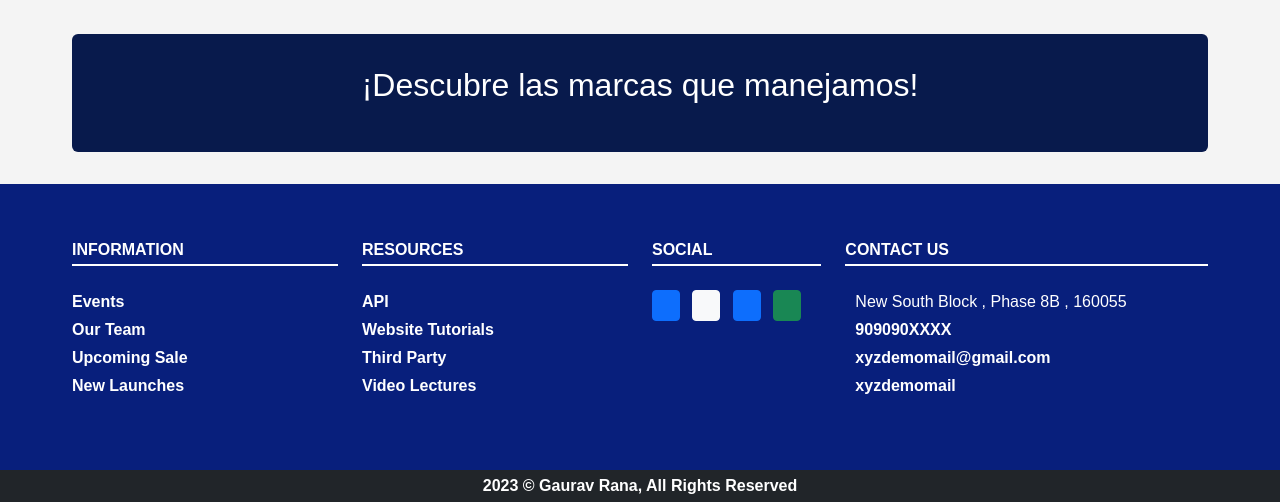
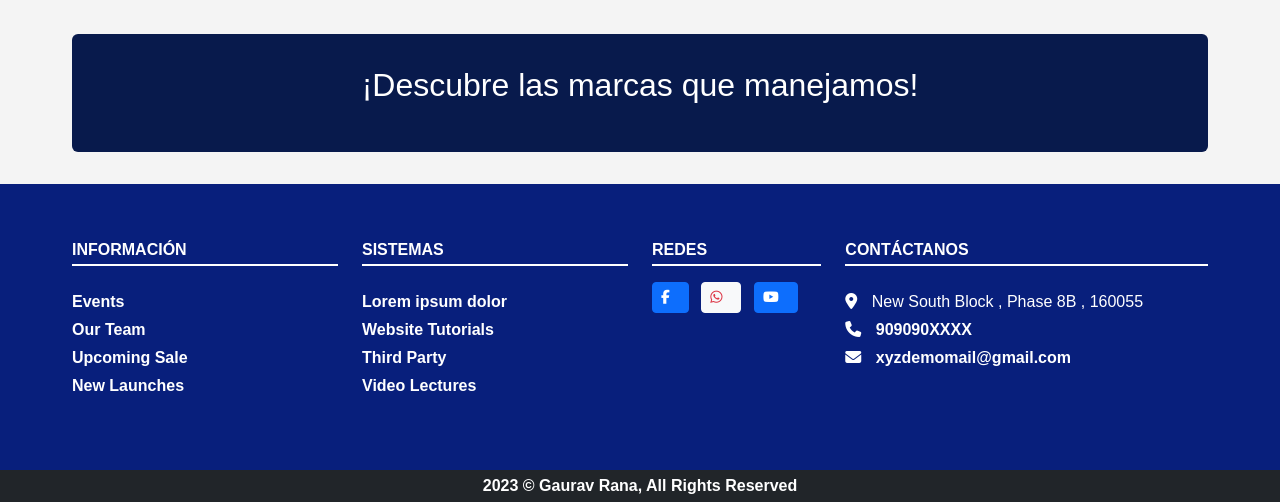
Before and after one commit to FernandoProgramador1/PaginaWeb, a PHP site: page / in a window 1280 px wide. Shown: the part 854-1356 px from the top of the page. Run offline with PHP 8.4, Linux system fonts and the light colour scheme; data that the repository does not hold is empty; some libraries are stand-ins or nearby versions.

Commit message:
Icono redes sociales

```diff
--- a/vistas/template/footer/footer.php
+++ b/vistas/template/footer/footer.php
@@ -7,7 +7,7 @@ require_once('modelos/model_contactos.php');
         <div class="row">
             <div class="col-sm-6 col-md-4 mt-4 col-lg-3 text-center text-sm-start">
                 <div class="information">
-                    <h6 class="footer-heading text-uppercase fw-bold">Information</h6>
+                    <h6 class="footer-heading text-uppercase fw-bold">Información</h6>
                     <ul class="list-unstyled footer-link mt-4">
                         <li class="mb-1"><a href="#" class="fw-semibold">Events</a></li>
                         <li class="mb-1"><a href="#" class="fw-semibold">Our Team</a></li>
@@ -18,9 +18,9 @@ require_once('modelos/model_contactos.php');
             </div>
             <div class="col-sm-6 col-md-4 mt-4 col-lg-3 text-center text-sm-start">
                 <div class="resources">
-                    <h6 class="footer-heading text-uppercase fw-bold">Resources</h6>
+                    <h6 class="footer-heading text-uppercase fw-bold">Sistemas</h6>
                     <ul class="list-unstyled footer-link mt-4">
-                        <li class="mb-1"><a href="#" class="fw-semibold">API</a></li>
+                        <li class="mb-1"><a href="#" class="fw-semibold">Lorem ipsum dolor</a></li>
                         <li class="mb-1"><a href="#" class="fw-semibold">Website Tutorials</a></li>
                         <li class="mb-1"><a href="#" class="fw-semibold">Third Party</a></li>
                         <li class=""><a href="#" class="fw-semibold">Video Lectures</a></li>
@@ -29,22 +29,20 @@ require_once('modelos/model_contactos.php');
             </div>
             <div class="col-sm-6 col-md-4 mt-4 col-lg-2 text-center text-sm-start">
                 <div class="social">
-                    <h6 class="footer-heading text-uppercase text-white fw-bold">Social</h6>
-                    <ul class="list-inline my-4">
-                        <li class="list-inline-item"><a href="#" class="btn-sm btn btn-primary mb-2"><i class="bi bi-facebook"></i></a></li>
-                        <li class="list-inline-item"><a href="#" class="text-danger btn-sm btn btn-light mb-2"><i class="bi bi-instagram"></i></a></li>
-                        <li class="list-inline-item"><a href="#" class="btn-sm btn btn-primary mb-2"><i class="bi bi-twitter"></i></a></li>
-                        <li class="list-inline-item"><a href="#" class="btn-sm btn btn-success mb-2"><i class="bi bi-whatsapp"></i></a></li>
+                    <h6 class="footer-heading text-uppercase text-white fw-bold">Redes</h6>
+                    <ul class="list-inline my-3">
+                        <li class="list-inline-item"><a href="#" class="btn-sm btn btn-primary mb-2"><i class="fab fa-facebook-f"></i></a></li>
+                        <li class="list-inline-item"><a href="#" class="text-danger btn-sm btn btn-light mb-2"><i class="fab fa-whatsapp"></i></a></li>
+                        <li class="list-inline-item"><a href="#" class="btn-sm btn btn-primary mb-2"><i class="fab fa-youtube"></i></a></li>
                     </ul>
                 </div>
             </div>
             <div class="col-sm-6 col-md-6 mt-4 col-lg-4 text-center text-sm-start">
                 <div class="contact footer-link">
-                    <h6 class="footer-heading text-uppercase fw-bold">Contact Us</h6>
-                    <address class="mt-4 m-0 mb-1"><i class="bi bi-pin-map fw-semibold"></i> New South Block , Phase 8B , 160055</address>
-                    <a href="tel:+" class="mb-1 fw-semibold"><i class="bi bi-telephone"></i> 909090XXXX</a>
-                    <a href="mailto:" class="mb-1 fw-semibold"><i class="bi bi-envelope"></i> xyzdemomail@gmail.com</a>
-                    <a href="" class=" fw-semibold"><i class="bi bi-skype"></i> xyzdemomail</a>
+                    <h6 class="footer-heading text-uppercase fw-bold">Contáctanos</h6>
+                    <address class="mt-4 m-0 mb-1"><i class="fas fa-map-marker-alt fw-semibold"></i> New South Block , Phase 8B , 160055</address>
+                    <a href="tel:+" class="mb-1 fw-semibold"><i class="fas fa-phone"></i> 909090XXXX</a>
+                    <a href="mailto:" class="mb-1 fw-semibold"><i class="fas fa-envelope"></i> xyzdemomail@gmail.com</a>
                 </div>
             </div>
         </div>
```
